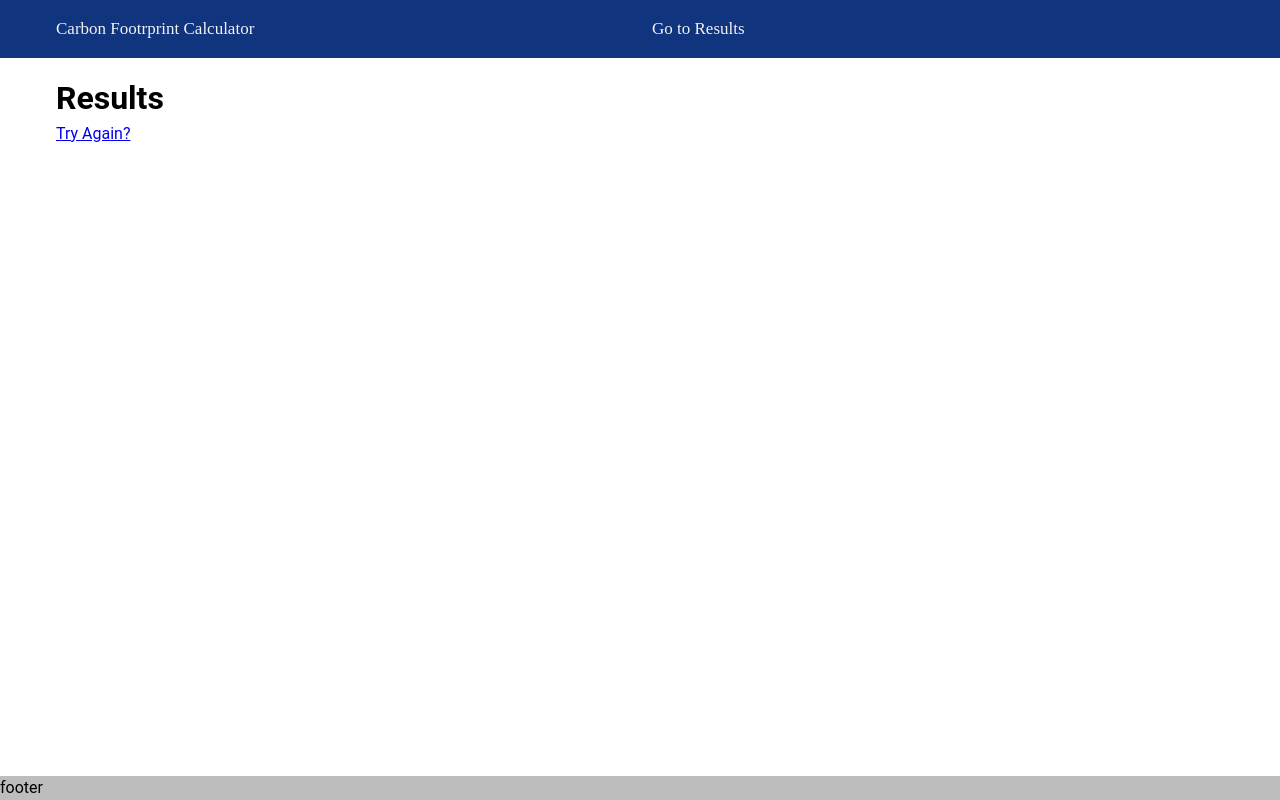
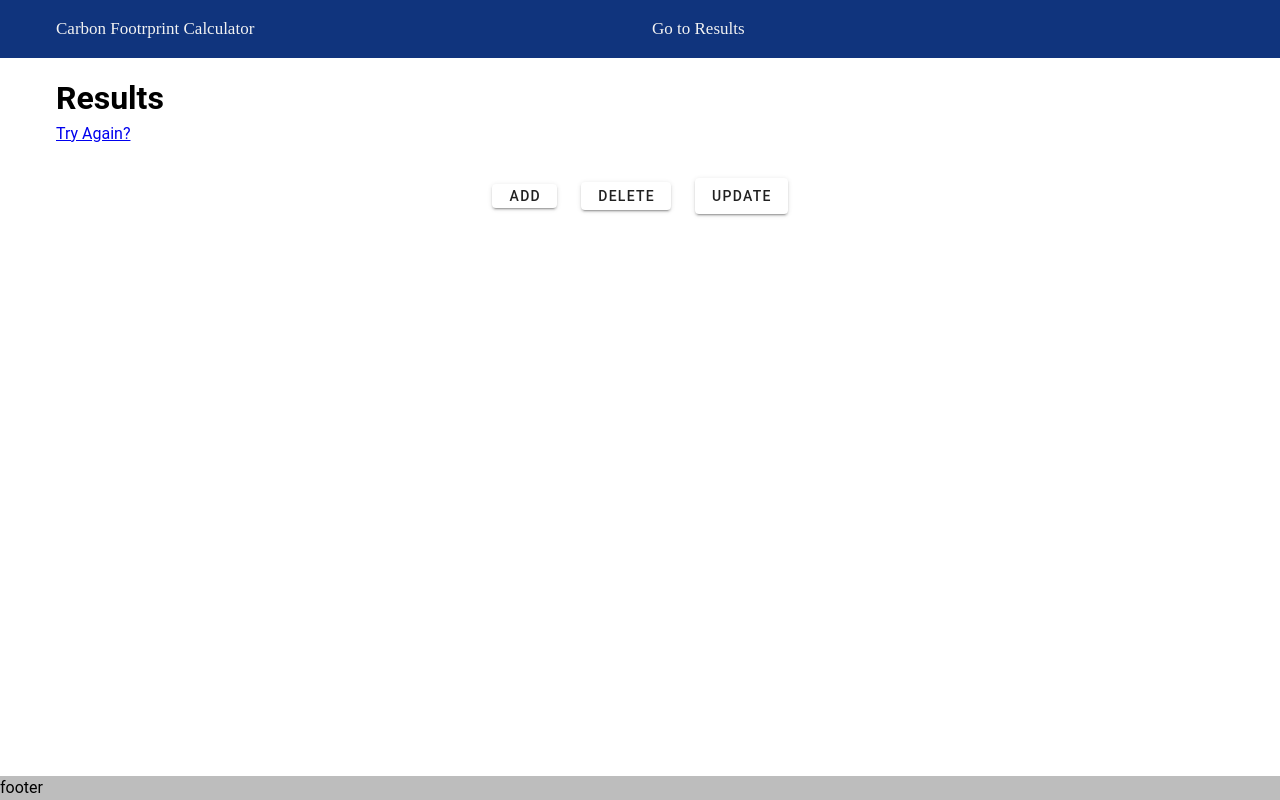
Before and after one commit to DarianR13/CarbonCrusher, a Vue app in the folder CC/: page /calculator/results in a window 1280 px wide. Built offline with nearby package versions, Linux system fonts and the light colour scheme.

Commit message:
Add buttons

```diff
--- a/CC/src/components/Results.vue
+++ b/CC/src/components/Results.vue
@@ -3,6 +3,22 @@
         <h1>Results</h1>
     <router-link to="/calculator">Try Again?</router-link>
     </v-container>
+    <v-container>
+      <!-- I'm not sure that we need these buttons other than delete since Submitting would both add and update your current score automattically-->
+    <v-row align="center" justify="center">
+      <v-col cols="auto">
+        <v-btn density="compact">Add</v-btn>
+      </v-col>
+
+      <v-col cols="auto">
+        <v-btn density="comfortable">Delete</v-btn>
+      </v-col>
+
+      <v-col cols="auto">
+        <v-btn density="default">Update</v-btn>
+      </v-col>
+    </v-row>
+  </v-container>
 
    <footer class="bg-grey-lighten-1 footer">footer</footer>
 </template>
```
